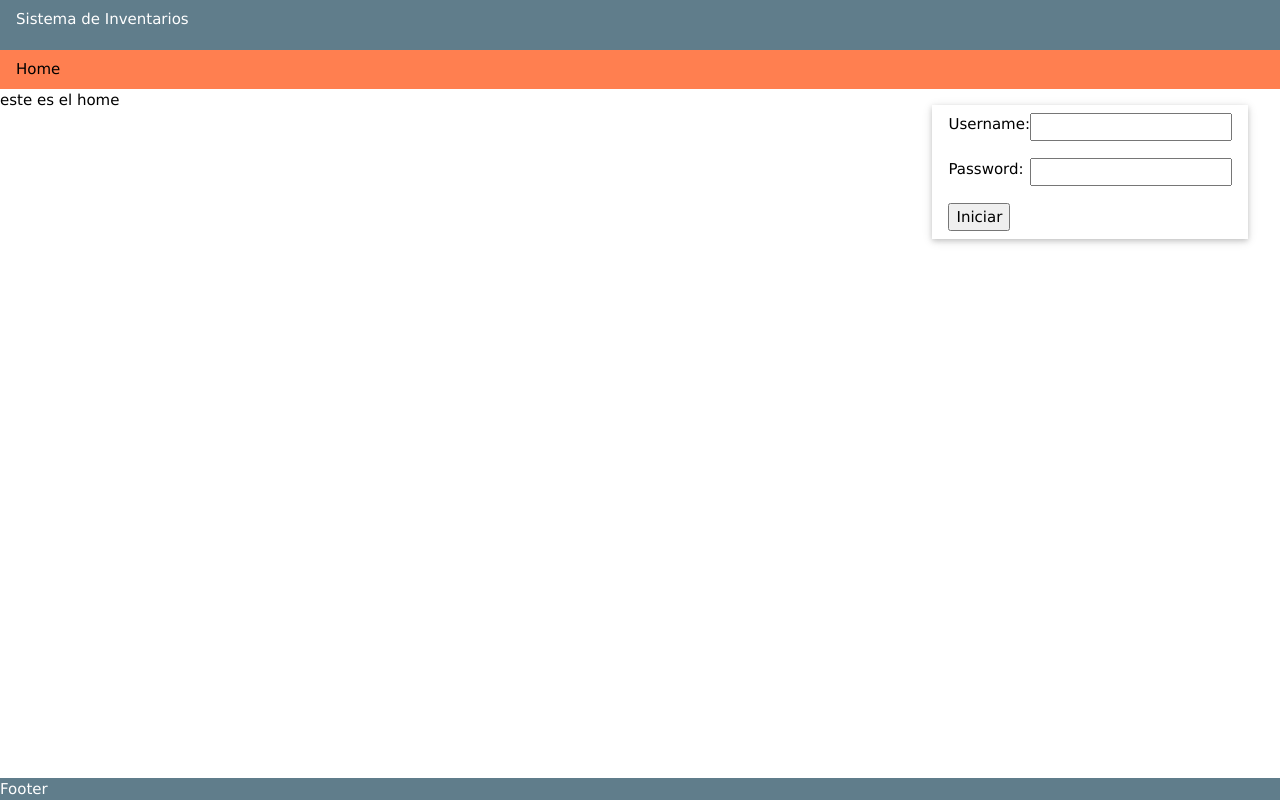
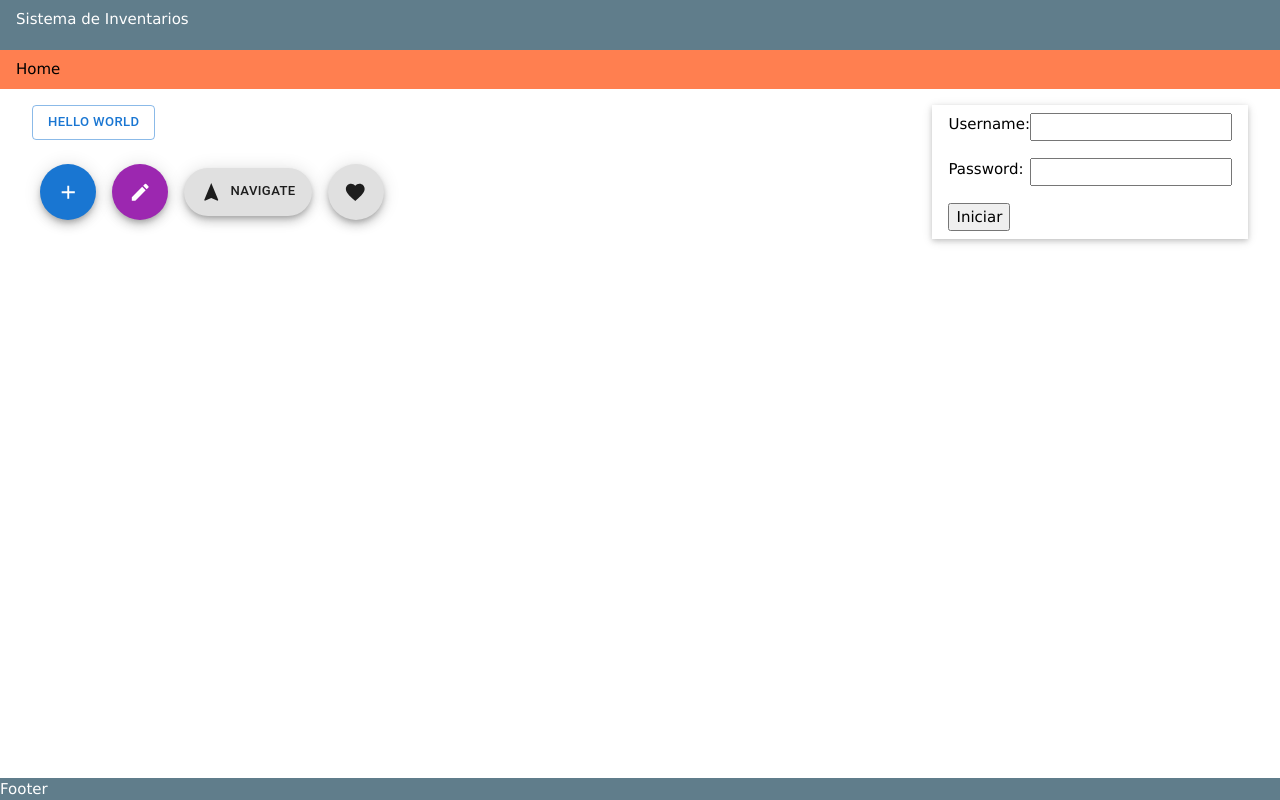
Before and after one commit to adrian-lucas/frontend_inventarios, a React (Create React App) app: page / in a window 1280 px wide. Built offline with nearby package versions, Linux system fonts and the light colour scheme.

Commit message:
paquetes de material UI agregados

```diff
--- a/package.json
+++ b/package.json
@@ -3,6 +3,11 @@
   "version": "0.1.0",
   "private": true,
   "dependencies": {
+    "@emotion/react": "^11.10.6",
+    "@emotion/styled": "^11.10.6",
+    "@fontsource/roboto": "^4.5.8",
+    "@mui/icons-material": "^5.11.11",
+    "@mui/material": "^5.11.12",
     "@reduxjs/toolkit": "^1.9.2",
     "@testing-library/jest-dom": "^5.16.5",
     "@testing-library/react": "^13.4.0",
--- /dev/null
+++ b/src/components/vistaPrincipal/VistaPrincipal.jsx
@@ -0,0 +1,34 @@
+import Button from '@mui/material/Button';
+import Box from '@mui/material/Box';
+import Fab from '@mui/material/Fab';
+import AddIcon from '@mui/icons-material/Add';
+import EditIcon from '@mui/icons-material/Edit';
+import FavoriteIcon from '@mui/icons-material/Favorite';
+import NavigationIcon from '@mui/icons-material/Navigation';
+
+
+function VistaPrincipal(){
+    return (
+     <div>
+        <Box className='w3-container w3-margin'>
+        <Button variant="outlined" color='primary'>Hello World</Button>
+        </Box>
+        <Box sx={{ '& > :not(style)': { m: 1 } }} className='w3-margin w3-container'>
+        <Fab color="primary" aria-label="add">
+            <AddIcon />
+        </Fab>
+        <Fab color="secondary" aria-label="edit">
+            <EditIcon />
+        </Fab>
+        <Fab variant="extended">
+            <NavigationIcon sx={{ mr: 1 }} />
+            Navigate
+        </Fab>
+        <Fab aria-label="like">
+            <FavoriteIcon />
+        </Fab>
+        </Box>
+     </div>
+    );
+}
+export default VistaPrincipal;
--- a/src/pages/home.jsx
+++ b/src/pages/home.jsx
@@ -1,12 +1,20 @@
 import { useSelector } from "react-redux";
 import FormularioLogin from "../components/formularioLogin/FormularioLogin";
+import VistaPrincipal from "../components/vistaPrincipal/VistaPrincipal";
 function Home(){
     const activeSession = useSelector((state)=>state.loginInfo.session);
     const viewWithLogin = ()=>{
-        return(<div>
-            este es el home
-            <FormularioLogin/>
-        </div>)
+        return(
+        <div className="w3-row">
+            <div className="w3-twothird">
+                <VistaPrincipal/>
+            </div>
+            <div className="w3-third">
+
+                <FormularioLogin/>
+            </div>
+        </div>
+        )
     }
     return (
 
```
Also changed, not shown: 1 other file (tests, documents, lock files or other folders).
